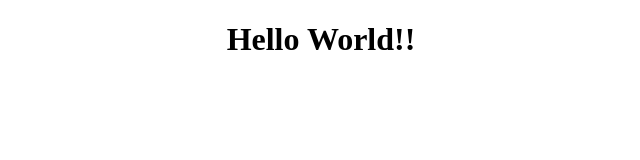
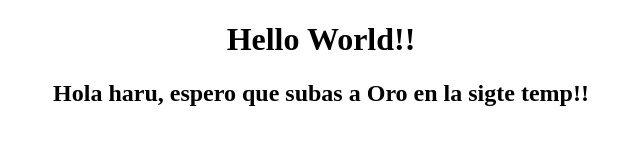
Before and after one commit to andjim/andjim.github.io, a plain HTML site: page index.html in a window 1280 px wide. Shown: the whole page, without its empty margins (319-959 px from the left). Drawn offline with Linux system fonts and the light colour scheme.

Commit message:
initial two

```diff
--- a/index.html
+++ b/index.html
@@ -5,5 +5,6 @@
 </head>
 <body>
 	<center><h1>Hello World!!</h1></center>
+	<center><h2>Hola haru, espero que subas a Oro en la sigte temp!! </h2></center>
 </body>
 </html>
```
